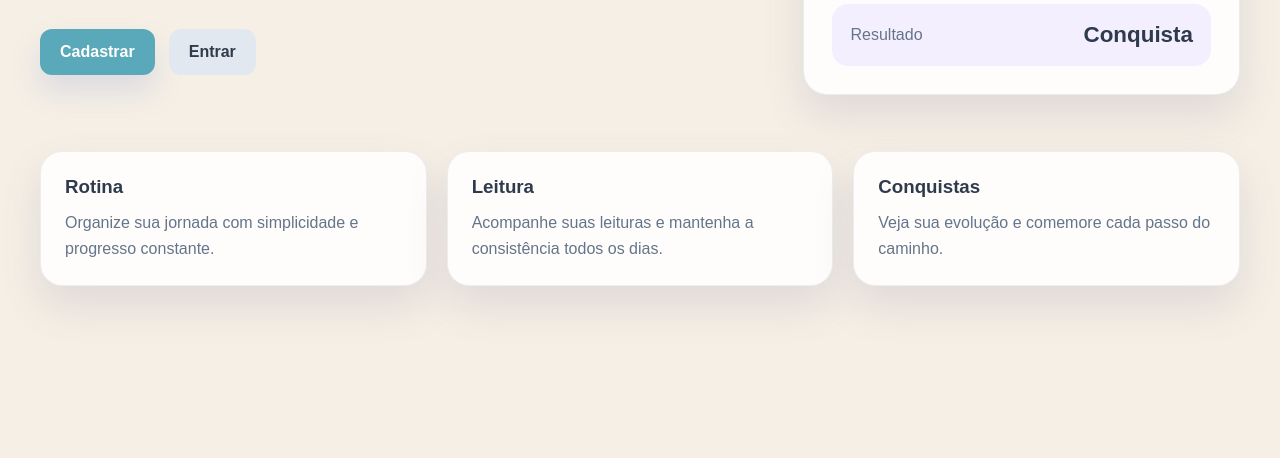
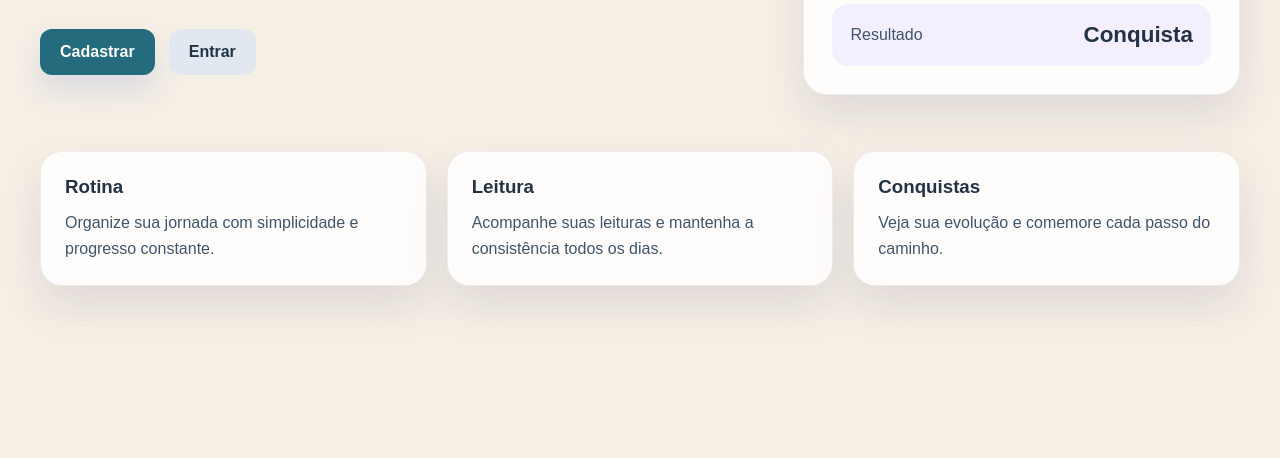
Before and after one commit to gabizinharl/bible-rats-app, a website: page index.html in a window 1280 px wide. Shown: the part 342-800 px from the top of the page. Drawn offline with Linux system fonts and the light colour scheme.

Commit message:
fix: update color variables for improved accessibility and visual consistency

```diff
--- a/css/styles.css
+++ b/css/styles.css
@@ -2,10 +2,10 @@
   --bg: #f9f4ff;
   --panel: #fffdfb;
   --panel-alt: #f4efff;
-  --text: #2f3b4c;
-  --muted: #64758a;
-  --primary: #7dc6d3;
-  --primary-dark: #5aa9ba;
+  --text: #243246;
+  --muted: #40556b;
+  --primary: #277c90;
+  --primary-dark: #236b7d;
   --secondary: #dca7d7;
   --secondary-strong: #c67ec8;
   --success: #166534;
```
